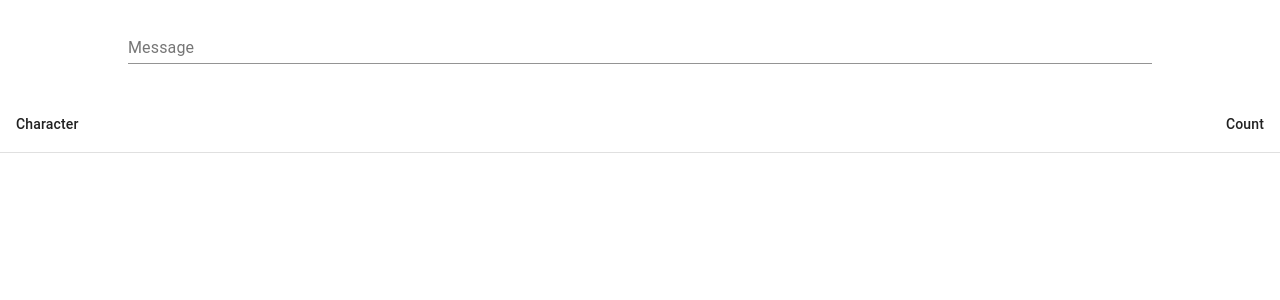
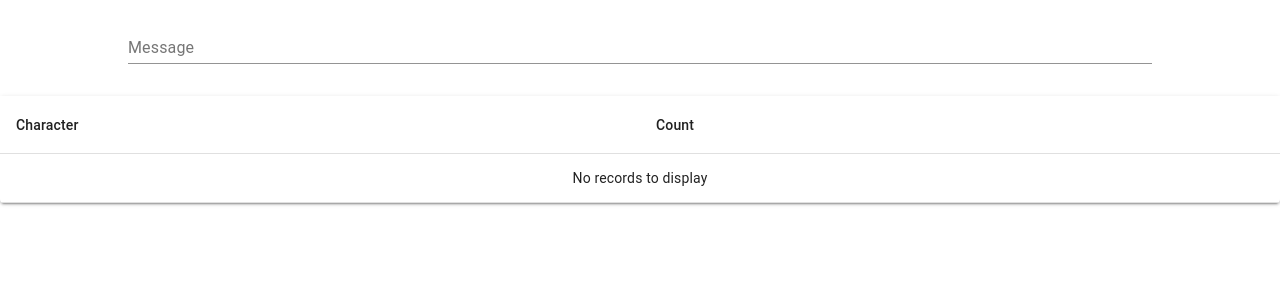
Before and after one commit to RevolutionTech/letterboard, a React (Create React App) app: page / in a window 1280 px wide. Shown: the top 300 px of the page. Built offline with nearby package versions, Linux system fonts and the light colour scheme.

Commit message:
Use material-table for column sorting

```diff
--- a/package.json
+++ b/package.json
@@ -4,6 +4,7 @@
   "private": true,
   "dependencies": {
     "@material-ui/core": "^4.7.0",
+    "material-table": "^1.54.1",
     "react": "^16.12.0",
     "react-dom": "^16.12.0",
     "react-scripts": "3.2.0"
--- a/public/index.html
+++ b/public/index.html
@@ -17,6 +17,10 @@
       work correctly both with client-side routing and a non-root public URL.
       Learn how to configure a non-root public URL by running `npm run build`.
     -->
+    <link
+      rel="stylesheet"
+      href="https://fonts.googleapis.com/icon?family=Material+Icons"
+    />
     <title>Letterboard</title>
   </head>
   <body>
--- a/src/LetterCounter.tsx
+++ b/src/LetterCounter.tsx
@@ -1,11 +1,5 @@
 import React from "react";
-import {
-  Table,
-  TableBody,
-  TableCell,
-  TableHead,
-  TableRow
-} from "@material-ui/core";
+import MaterialTable from "material-table";
 
 interface Props {
   letters: Record<string, number>;
@@ -13,21 +7,17 @@ interface Props {
 
 export const LetterCounter: React.FC<Props> = (props: Props) => {
   return (
-    <Table>
-      <TableHead>
-        <TableRow>
-          <TableCell>Character</TableCell>
-          <TableCell align="right">Count</TableCell>
-        </TableRow>
-      </TableHead>
-      <TableBody>
-        {Object.keys(props.letters).map((character, i) => (
-          <TableRow key={i}>
-            <TableCell>{character}</TableCell>
-            <TableCell align="right">{props.letters[character]}</TableCell>
-          </TableRow>
-        ))}
-      </TableBody>
-    </Table>
+    <>
+      <MaterialTable
+        columns={[
+          { title: "Character", field: "character" },
+          { title: "Count", field: "count" }
+        ]}
+        data={Object.keys(props.letters).map(character => {
+          return { character, count: props.letters[character] };
+        })}
+        options={{ paging: false, sorting: true, toolbar: false }}
+      />
+    </>
   );
 };
```
Also changed, not shown: 1 other file (tests, documents, lock files or other folders).
